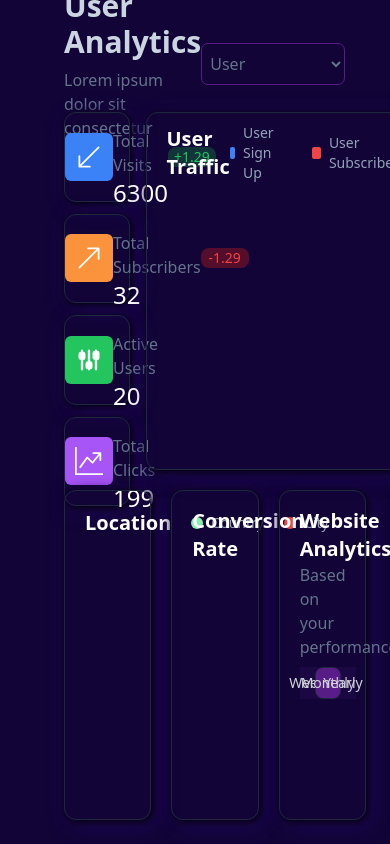
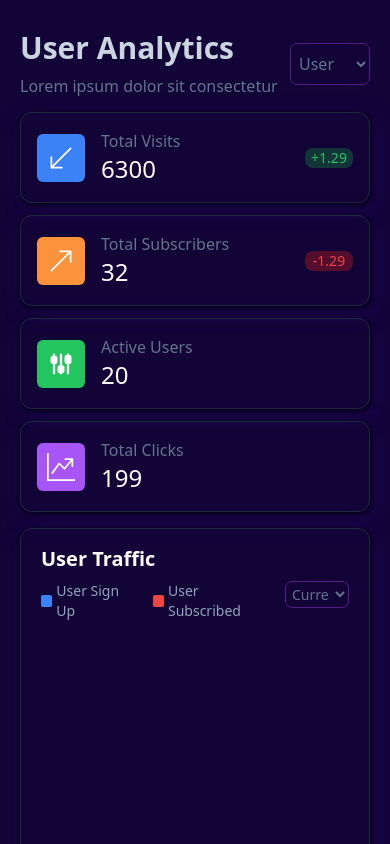
Before and after one commit to raunakgiri21/Dashboard, a React (Vite) app: page / in a window 390 px wide. Shown: the top 844 px of the page. Built offline with nearby package versions, Linux system fonts and the light colour scheme.

Commit message:
Mobile responsive layout

```diff
--- a/src/components/Dashboard.jsx
+++ b/src/components/Dashboard.jsx
@@ -11,8 +11,8 @@ import ConversionRate from "./dashboardComponents/ConversionRate";
 export default function Dashboard() {
   return (
     <div className="flex flex-col h-full">
-      <div className="flex h-1/2 gap-4">
-        <div className="flex flex-col w-1/4 gap-3">
+      <div className="flex flex-col md:flex-row md:h-1/2 h-full gap-4">
+        <div className="grid md:grid-cols-1 md:w-1/4 md:h-full h-1/2 min-h-[400px] gap-3">
           <BarStats
             bg="bg-blue-500"
             title="Total Visits"
@@ -60,12 +60,12 @@ export default function Dashboard() {
             }
           />
         </div>
-        <UserTraffic />
+        <UserTraffic className="h-1/2" />
       </div>
-      <div className="h-1/2 flex gap-5 mt-5 mb-2">
+      <div className="md:h-1/2 h-full w-full min-h-[368px] flex md:flex-row flex-col gap-5 mt-5 mb-2">
         <Location />
-        <ConversionRate/>
-        <WebsiteAnalytics/>
+        <ConversionRate />
+        <WebsiteAnalytics />
       </div>
     </div>
   );
--- a/src/components/dashboardComponents/BarStats.jsx
+++ b/src/components/dashboardComponents/BarStats.jsx
@@ -17,7 +17,7 @@ export default function BarStats({bg='bg-blue-400',icon, title='Total Visits', v
   }
 
   return (
-    <div className="flex flex-row w-full h-1/4 bg-inherit border border-slate-800 rounded-xl shadow-shadowOne">
+    <div className="flex flex-row w-full h-full bg-inherit border border-slate-800 rounded-xl shadow-shadowOne">
       <div className="flex w-20 justify-center items-center">
         <div
           className={`w-12 h-12 rounded-md ${bg} flex justify-center items-center`}
--- a/src/components/dashboardComponents/ConversionRate.jsx
+++ b/src/components/dashboardComponents/ConversionRate.jsx
@@ -2,7 +2,7 @@ import React from 'react'
 
 export default function ConversionRate() {
   return (
-    <div className=" w-1/3 h-full flex flex-row bg-inherit border border-slate-800 rounded-xl shadow-shadowOne py-4 px-5">
+    <div className=" md:w-1/3 w-full h-full min-h-[368px] flex flex-row bg-inherit border border-slate-800 rounded-xl shadow-shadowOne py-4 px-5">
       <div className="flex flex-col h-12 w-full justify-between gap-2">
         <p className="text-xl text-white font-semibold">Conversion Rate</p>
       </div>
--- a/src/components/dashboardComponents/Location.jsx
+++ b/src/components/dashboardComponents/Location.jsx
@@ -2,7 +2,7 @@ import React from 'react'
 
 export default function Location() {
   return (
-    <div className=" w-1/3 h-full flex flex-row bg-inherit border border-slate-800 rounded-xl shadow-shadowOne py-2 px-5">
+    <div className=" md:w-1/3 w-full h-full min-h-[368px] flex flex-row bg-inherit border border-slate-800 rounded-xl shadow-shadowOne py-2 px-5">
       <div className="flex h-12 w-full justify-between items-center gap-5">
         <div>
           <p className="text-xl text-white font-semibold">Location</p>
--- a/src/components/dashboardComponents/UserTraffic.jsx
+++ b/src/components/dashboardComponents/UserTraffic.jsx
@@ -2,26 +2,26 @@ import React from "react";
 
 export default function UserTraffic() {
   return (
-    <div className="flex flex-row w-full h-full bg-inherit border border-slate-800 rounded-xl shadow-shadowOne py-4 px-5">
-      <div className="flex justify-between items-center h-12 w-full">
+    <div className="flex flex-row w-full h-full min-h-[400px] bg-inherit border border-slate-800 rounded-xl shadow-shadowOne py-4 px-5">
+      <div className="flex md:flex-row flex-col justify-between md:items-center h-12 w-full">
         <div>
           <p className="text-xl text-white font-semibold">User Traffic</p>
         </div>
-        <div className="flex gap-8">
-          <div className="flex justify-center items-center gap-2">
+        <div className="flex md:gap-8 gap-4 md:mt-0 mt-2">
+          <div className="flex justify-center items-center md:gap-2 gap-1">
             <div
               className={`w-3 h-3 rounded-sm bg-blue-500 flex justify-center items-center`}
             ></div>
             <p className="text-slate-400 text-sm">User Sign Up</p>
           </div>
-          <div className="flex justify-center items-center gap-2">
+          <div className="flex justify-center items-center md:gap-2 gap-1">
             <div
               className={`w-3 h-3 rounded-sm bg-red-500 flex justify-center items-center`}
             ></div>
             <p className="text-slate-400 text-sm">User Subscribed</p>
           </div>
           <div>
-            <select className=" cursor-pointer bg-inherit text-slate-500 border border-purple-900 rounded-[7px] px-[2px] py-[2px] w-28 text-sm">
+            <select className=" cursor-pointer bg-inherit text-slate-500 border border-purple-900 rounded-[7px] px-[2px] py-[2px] md:w-28 w-16 text-sm">
               <option>Current Year</option>
             </select>
           </div>
--- a/src/components/dashboardComponents/WebsiteAnalytics.jsx
+++ b/src/components/dashboardComponents/WebsiteAnalytics.jsx
@@ -4,7 +4,7 @@ export default function WebsiteAnalytics() {
   const [analyticsState, setAnalyticsState] = useState(2); // [weekly, monthly, yearly]
 
   return (
-    <div className=" w-1/3 h-full flex flex-row bg-inherit border border-slate-800 rounded-xl shadow-shadowOne py-4 px-5">
+    <div className="md:w-1/3 w-full h-full min-h-[368px] flex flex-row bg-inherit border border-slate-800 rounded-xl shadow-shadowOne py-4 px-5">
       <div className="flex flex-col h-12 w-full justify-between gap-2">
         <div>
           <p className="text-xl text-white font-semibold">Website Analytics</p>
--- a/src/components/shared/Layout.jsx
+++ b/src/components/shared/Layout.jsx
@@ -3,7 +3,7 @@ import { Outlet } from "react-router-dom";
 
 export default function Layout() {
   return (
-    <div className="flex flex-col overflow-hidden p-16 py-4 h-screen w-screen">
+    <div className="flex flex-col md:mx-16 mx-5 py-4 h-auto min-h-screen w-auto min-w-screen">
       <div className="flex justify-between h-24 items-center">
         <div>
           <p className="text-3xl text-slate-300 font-semibold">
@@ -14,7 +14,7 @@ export default function Layout() {
           </p>
         </div>
         <div>
-          <select className="cursor-pointer bg-inherit text-slate-500 border border-purple-900 rounded-[7px] px-1 py-2 w-36">
+          <select className="cursor-pointer bg-inherit text-slate-500 border border-purple-900 rounded-[7px] px-1 py-2 md:w-36 w-20">
             <option>User</option>
           </select>
         </div>
--- a/src/index.css
+++ b/src/index.css
@@ -7,3 +7,6 @@
     @apply w-full h-8 bg-purple-800 bg-opacity-10 text-sm text-gray-300 flex justify-center cursor-pointer hover:bg-opacity-20 duration-300 items-center border-[1px] rounded-none px-3;
   }
 }
+::-webkit-scrollbar {
+  display: none;
+}
--- a/tailwind.config.js
+++ b/tailwind.config.js
@@ -3,6 +3,16 @@ export default {
   content: ["./index.html", "./src/**/*.{js,ts,jsx,tsx}"],
   theme: {
     extend: {
+      screens: {
+        xs: "320px",
+        sm: "375px",
+        sml: "500px",
+        md: "667px",
+        mdl: "768px",
+        lg: "960px",
+        lgl: "1024px",
+        xl: "1280px",
+      },
       colors: {
         backgroundColor: "#120437",
       },
```
